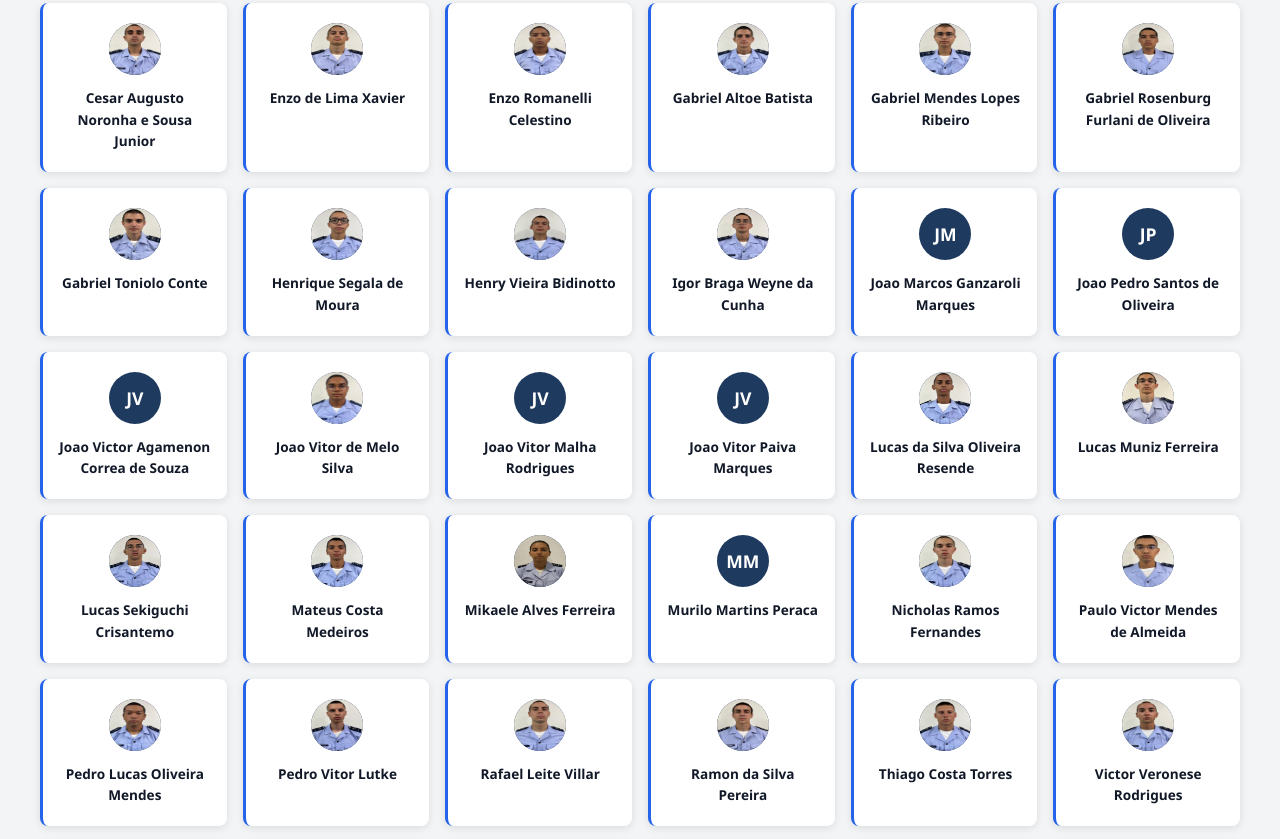
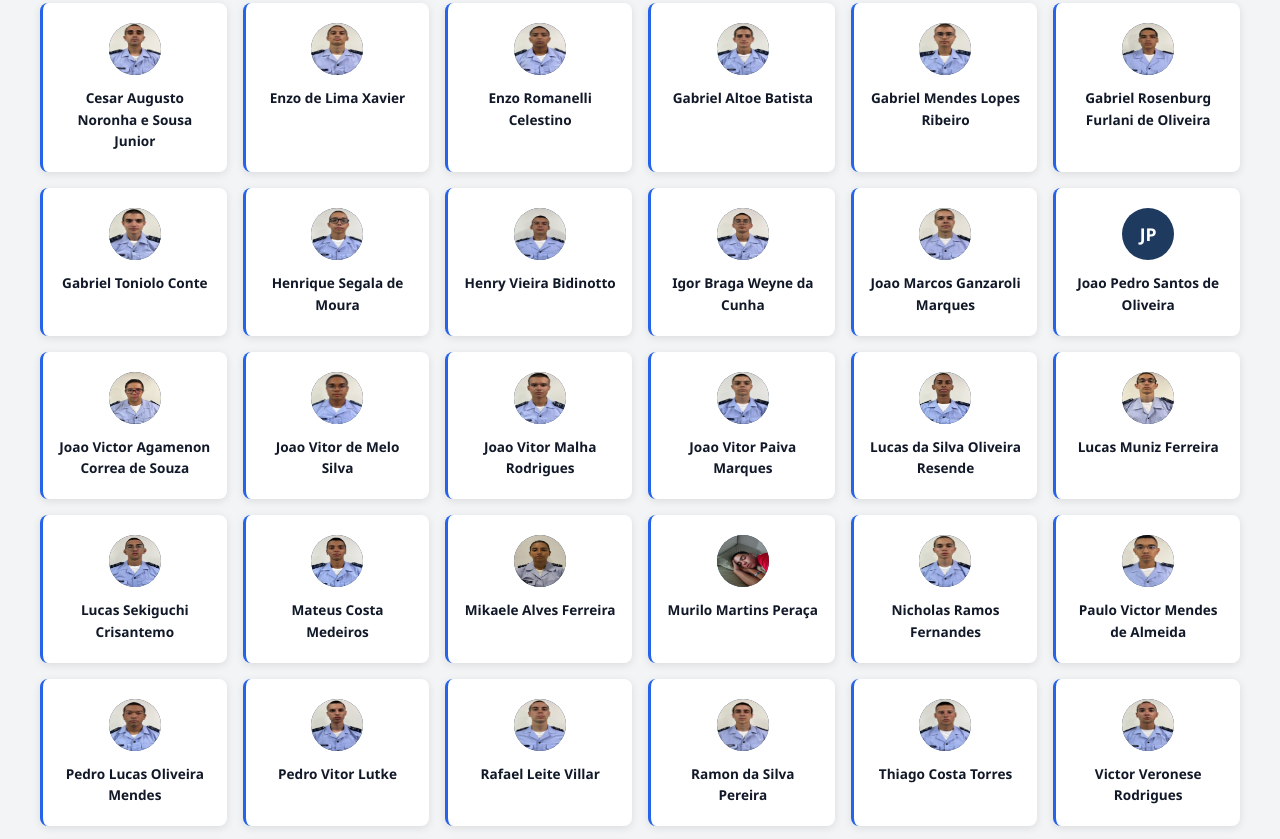
Before and after one commit to Lfschmitt/SiteT30.1, a plain HTML site: page index.html in a window 1280 px wide. Shown: the part 1351-2190 px from the top of the page. Drawn offline with Linux system fonts and the light colour scheme.

Commit message:
style: novas fotos

```diff
--- a/index.html
+++ b/index.html
@@ -70,53 +70,53 @@
 
   <script src="js/main.js"></script>
   <script>
-      // Gera os 45 cards de alunos
+
       const alunos = [
-        { nome: "Andre Borges Paletta",                      foto: "SiteT30.1/fotos/ANDRÉ BORGES PALETTA.jpg" },
-        { nome: "Arley Kahue Valeriano da Silva",            foto: "SiteT30.1/fotos/ARLEY KAHUÊ VALERIANO DA SILVA.jpg" },
-        { nome: "Arthur Viana de Sousa",                     foto: "SiteT30.1/fotos/ARTHUR VIANA DE SOUSA.jpg" },
-        { nome: "Artur Videira de Oliveira",                 foto: "SiteT30.1/fotos/ARTUR VIDEIRA DE OLIVEIRA.jpg" },
-        { nome: "Caio Henrique Silveira Ellery",             foto: "SiteT30.1/fotos/CAIO HENRIQUE SILVEIRA ELLERY.jpg" },
-        { nome: "Caio Lazoski Pagliarini",                   foto: "SiteT30.1/fotos/CAIO LAZOSKI PAGLIARINI.jpg" },
-        { nome: "Cesar Augusto Noronha e Sousa Junior",      foto: "SiteT30.1/fotos/CÉSAR AUGUSTO NORONHA E SOUSA JUNIOR.jpg" },
-        { nome: "Enzo de Lima Xavier",                       foto: "SiteT30.1/fotos/ENZO DE LIMA XAVIER.jpg" },
-        { nome: "Enzo Romanelli Celestino",                  foto: "SiteT30.1/fotos/ENZO ROMANELLI CELESTINO.jpg" },
-        { nome: "Gabriel Altoe Batista",                     foto: "SiteT30.1/fotos/GABRIEL ALTOE BATISTA.jpg" },
-        { nome: "Gabriel Mendes Lopes Ribeiro",              foto: "SiteT30.1/fotos/GABRIEL MENDES LOPES RIBEIRO.jpg" },
-        { nome: "Gabriel Rosenburg Furlani de Oliveira",     foto: "SiteT30.1/fotos/GABRIEL ROSENBURG FURLANI DE OLIVEIRA.jpg" },
-        { nome: "Gabriel Toniolo Conte",                     foto: "SiteT30.1/fotos/GABRIEL TONIOLO CONTE.jpg" },
-        { nome: "Henrique Segala de Moura",                  foto: "SiteT30.1/fotos/HENRIQUE SEGALA DE MOURA.jpg" },
-        { nome: "Henry Vieira Bidinotto",                    foto: "SiteT30.1/fotos/HENRY VIEIRA BIDINOTTO.jpg" },
-        { nome: "Igor Braga Weyne da Cunha",                 foto: "SiteT30.1/fotos/IGOR BRAGA WEYNE DA CUNHA.jpg" },
-        { nome: "Joao Marcos Ganzaroli Marques",             foto: "SiteT30.1/fotos/JOÃO MARCOS GANZAROLI MARQUES.jpg" },
-        { nome: "Joao Pedro Santos de Oliveira",             foto: "SiteT30.1/fotos/JOÃO PEDRO SANTOS DE OLIVEIRA.jpg" },
-        { nome: "Joao Victor Agamenon Correa de Souza",      foto: "SiteT30.1/fotos/JOÃO VICTOR AGAMENON CORREA DE SOUZA.jpg" },
-        { nome: "Joao Vitor de Melo Silva",                  foto: "SiteT30.1/fotos/JOÃO VITOR DE MELO SILVA.jpg" },
-        { nome: "Joao Vitor Malha Rodrigues",                foto: "SiteT30.1/fotos/JOÃO VITOR MALHA RODRIGUES.jpg" },
-        { nome: "Joao Vitor Paiva Marques",                  foto: "SiteT30.1/fotos/JOÃO VITOR PAIVA MARQUES.jpg" },
-        { nome: "Lucas da Silva Oliveira Resende",           foto: "SiteT30.1/fotos/LUCAS DA SILVA OLIVEIRA RESENDE.jpg" },
-        { nome: "Lucas Muniz Ferreira",                      foto: "SiteT30.1/fotos/LUCAS MUNIZ FERREIRA.jpg" },
-        { nome: "Lucas Sekiguchi Crisantemo",                foto: "SiteT30.1/fotos/LUCAS SEKIGUCHI CRISANTEMO.jpg" },
-        { nome: "Mateus Costa Medeiros",                     foto: "SiteT30.1/fotos/MATEUS COSTA MEDEIROS.jpg" },
-        { nome: "Mikaele Alves Ferreira",                    foto: "SiteT30.1/fotos/MIKAELE ALVES FERREIRA.jpg" },
-        { nome: "Murilo Martins Peraca",                     foto: "SiteT30.1/fotos/MURILO MARTINS PERACA.jpg" },
-        { nome: "Nicholas Ramos Fernandes",                  foto: "SiteT30.1/fotos/NICHOLAS RAMOS FERNANDES.jpg" },
-        { nome: "Paulo Victor Mendes de Almeida",            foto: "SiteT30.1/fotos/PAULO VICTOR MENDES DE ALMEIDA.jpg" },
-        { nome: "Pedro Lucas Oliveira Mendes",               foto: "SiteT30.1/fotos/PEDRO LUCAS OLIVEIRA MENDES.jpg" },
-        { nome: "Pedro Vitor Lutke",                         foto: "SiteT30.1/fotos/PEDRO VITOR LUTKE.jpg" },
-        { nome: "Rafael Leite Villar",                       foto: "SiteT30.1/fotos/RAFAEL LEITE VILLAR.jpg" },
-        { nome: "Ramon da Silva Pereira",                    foto: "SiteT30.1/fotos/RAMON DA SILVA PEREIRA.jpg" },
-        { nome: "Thiago Costa Torres",                       foto: "SiteT30.1/fotos/THIAGO COSTA TORRES.jpg" },
-        { nome: "Victor Veronese Rodrigues",                 foto: "SiteT30.1/fotos/VICTOR VERONESE RODRIGUES.jpg" },
-        { nome: "Victor Vieira Monteiro",                    foto: "SiteT30.1/fotos/VICTOR VIEIRA MONTEIRO.jpg" },
-        { nome: "Vitor Artur Rodrigues de Jesus Dorneles",   foto: "SiteT30.1/fotos/VITOR ARTUR RODRIGUES DE JESUS DORNELES.jpg" },
-        { nome: "Marcella Neves Boccardo Lanz",              foto: "SiteT30.1/fotos/MARCELLA NEVES BOCCARDO LANZ.jpg" },
-        { nome: "Naim Bannwart",                             foto: "SiteT30.1/fotos/NAIM BANNWART.jpg" },
-        { nome: "Andre Fraga Ferreira",                      foto: "SiteT30.1/fotos/ANDRÉ FRAGA FERREIRA.jpg" },
-        { nome: "Joao Gabriel Nunes Santana",                foto: "SiteT30.1/fotos/JOÃO GABRIEL NUNES SANTANA.jpg" },
-        { nome: "Jonathan Vinicius de Sousa Queiroz",        foto: "SiteT30.1/fotos/JONATHAN VINICIUS DE SOUSA QUEIROZ.jpg" },
-        { nome: "Jose Ricardo Sugai Wrege",                  foto: "SiteT30.1/fotos/JOSÉ RICARDO SUGAI WREGE.jpg" },
-        { nome: "Rafael Antonio de Souza Cortes",            foto: "SiteT30.1/fotos/RAFAEL ANTONIO DE SOUZA CORTES.jpg" },
+        { nome: "Andre Borges Paletta",                      foto: "fotos/ANDRE BORGES PALETTA.jpg" },
+        { nome: "Arley Kahue Valeriano da Silva",            foto: "fotos/ARLEY KAHUE VALERIANO DA SILVA.jpg" },
+        { nome: "Arthur Viana de Sousa",                     foto: "fotos/ARTHUR VIANA DE SOUSA.jpg" },
+        { nome: "Artur Videira de Oliveira",                 foto: "fotos/ARTUR VIDEIRA DE OLIVEIRA.jpg" },
+        { nome: "Caio Henrique Silveira Ellery",             foto: "fotos/CAIO HENRIQUE SILVEIRA ELLERY.jpg" },
+        { nome: "Caio Lazoski Pagliarini",                   foto: "fotos/CAIO LAZOSKI PAGLIARINI.jpg" },
+        { nome: "Cesar Augusto Noronha e Sousa Junior",      foto: "fotos/CESAR AUGUSTO NORONHA E SOUSA JUNIOR.jpg" },
+        { nome: "Enzo de Lima Xavier",                       foto: "fotos/ENZO DE LIMA XAVIER.jpg" },
+        { nome: "Enzo Romanelli Celestino",                  foto: "fotos/ENZO ROMANELLI CELESTINO.jpg" },
+        { nome: "Gabriel Altoe Batista",                     foto: "fotos/GABRIEL ALTOE BATISTA.jpg" },
+        { nome: "Gabriel Mendes Lopes Ribeiro",              foto: "fotos/GABRIEL MENDES LOPES RIBEIRO.jpg" },
+        { nome: "Gabriel Rosenburg Furlani de Oliveira",     foto: "fotos/GABRIEL ROSENBURG FURLANI DE OLIVEIRA.jpg" },
+        { nome: "Gabriel Toniolo Conte",                     foto: "fotos/GABRIEL TONIOLO CONTE.jpg" },
+        { nome: "Henrique Segala de Moura",                  foto: "fotos/HENRIQUE SEGALA DE MOURA.jpg" },
+        { nome: "Henry Vieira Bidinotto",                    foto: "fotos/HENRY VIEIRA BIDINOTTO.jpg" },
+        { nome: "Igor Braga Weyne da Cunha",                 foto: "fotos/IGOR BRAGA WEYNE DA CUNHA.jpg" },
+        { nome: "Joao Marcos Ganzaroli Marques",             foto: "fotos/JOAO MARCOS GANZAROLI MARQUES.jpg" },
+        { nome: "Joao Pedro Santos de Oliveira",             foto: "fotos/JOAO PEDRO SANTOS DE OLIVEIRA.jpg" },
+        { nome: "Joao Victor Agamenon Correa de Souza",      foto: "fotos/JOAO VICTOR AGAMENON CORREA DE SOUZA.jpg" },
+        { nome: "Joao Vitor de Melo Silva",                  foto: "fotos/JOAO VITOR DE MELO SILVA.jpg" },
+        { nome: "Joao Vitor Malha Rodrigues",                foto: "fotos/JOAO VITOR MALHA RODRIGUES.jpg" },
+        { nome: "Joao Vitor Paiva Marques",                  foto: "fotos/JOAO VITOR PAIVA MARQUES.jpg" },
+        { nome: "Lucas da Silva Oliveira Resende",           foto: "fotos/LUCAS DA SILVA OLIVEIRA RESENDE.jpg" },
+        { nome: "Lucas Muniz Ferreira",                      foto: "fotos/LUCAS MUNIZ FERREIRA.jpg" },
+        { nome: "Lucas Sekiguchi Crisantemo",                foto: "fotos/LUCAS SEKIGUCHI CRISANTEMO.jpg" },
+        { nome: "Mateus Costa Medeiros",                     foto: "fotos/MATEUS COSTA MEDEIROS.jpg" },
+        { nome: "Mikaele Alves Ferreira",                    foto: "fotos/MIKAELE ALVES FERREIRA.jpg" },
+        { nome: "Murilo Martins Peraça",                     foto: "fotos/MURILO MARTINS PERACA.jpeg" },
+        { nome: "Nicholas Ramos Fernandes",                  foto: "fotos/NICHOLAS RAMOS FERNANDES.jpg" },
+        { nome: "Paulo Victor Mendes de Almeida",            foto: "fotos/PAULO VICTOR MENDES DE ALMEIDA.jpg" },
+        { nome: "Pedro Lucas Oliveira Mendes",               foto: "fotos/PEDRO LUCAS OLIVEIRA MENDES.jpg" },
+        { nome: "Pedro Vitor Lutke",                         foto: "fotos/PEDRO VITOR LUTKE.jpg" },
+        { nome: "Rafael Leite Villar",                       foto: "fotos/RAFAEL LEITE VILLAR.jpg" },
+        { nome: "Ramon da Silva Pereira",                    foto: "fotos/RAMON DA SILVA PEREIRA.jpg" },
+        { nome: "Thiago Costa Torres",                       foto: "fotos/THIAGO COSTA TORRES.jpg" },
+        { nome: "Victor Veronese Rodrigues",                 foto: "fotos/VICTOR VERONESE RODRIGUES.jpg" },
+        { nome: "Victor Vieira Monteiro",                    foto: "fotos/VICTOR VIEIRA MONTEIRO.jpg" },
+        { nome: "Vitor Artur Rodrigues de Jesus Dorneles",   foto: "fotos/VITOR ARTUR RODRIGUES DE JESUS DORNELES.jpg" },
+        { nome: "Marcella Neves Boccardo Lanz",              foto: "fotos/MARCELLA NEVES BOCCARDO LANZ.jpg" },
+        { nome: "Naim Bannwart",                             foto: "fotos/NAIM BANNWART.jpg" },
+        { nome: "Andre Fraga Ferreira",                      foto: "fotos/ANDRE FRAGA FERREIRA.jpg" },
+        { nome: "Joao Gabriel Nunes Santana",                foto: "fotos/JOAO GABRIEL NUNES SANTANA.jpg" },
+        { nome: "Jonathan Vinicius de Sousa Queiroz",        foto: "fotos/JONATHAN VINICIUS DE SOUSA QUEIROZ.jpg" },
+        { nome: "Jose Ricardo Sugai Wrege",                  foto: "fotos/JOSE RICARDO SUGAI WREGE.jpg" },
+        { nome: "Rafael Antonio de Souza Cortes",            foto: "fotos/RAFAEL ANTONIO DE SOUZA CORTES.jpg" },
       ];
 
     function iniciais(nome) {
```
Also changed, not shown: fotos/ANDRE BORGES PALETTA.jpg (renamed from fotos/ANDRÉ BORGES PALETTA.jpg), fotos/ARLEY KAHUE VALERIANO DA SILVA.jpg (renamed from fotos/ARLEY KAHUÊ VALERIANO DA SILVA.jpg), fotos/CESAR AUGUSTO NORONHA E SOUSA JUNIOR.jpg (renamed from fotos/CÉSAR AUGUSTO NORONHA E SOUSA JUNIOR.jpg), fotos/JOAO VICTOR AGAMENON CORREA DE SOUZA.jpg (renamed from fotos/JOAO VICTOR AGAMENON CORRÊA DE SOUZA.jpg), fotos/JOAO VITOR DE MELO SILVA.jpg (renamed from fotos/JOÃO VITOR DE MELO SILVA.jpg), fotos/JOAO VITOR MALHA RODRIGUES.jpg (renamed from fotos/JOÃO VÍTOR MALHA RODRIGUES.jpg), fotos/JOAO VITOR PAIVA MARQUES.jpg (renamed from fotos/JOÃO VÍTOR PAIVA MARQUES.jpg), fotos/MURILO MARTINS PERACA.jpeg (added).
